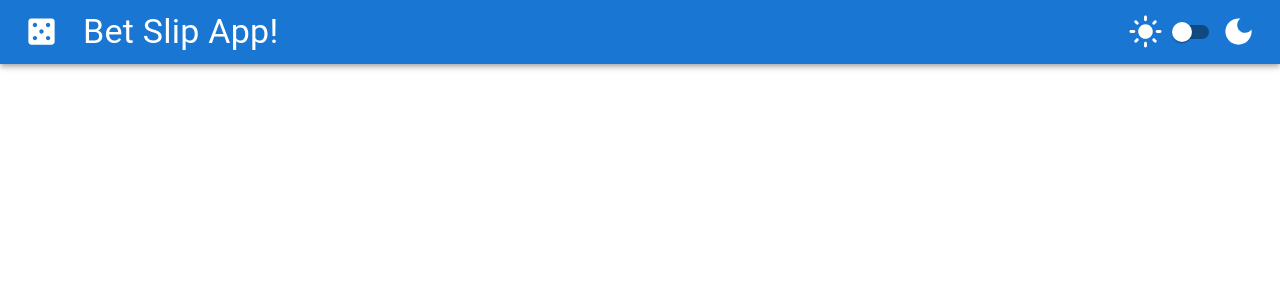
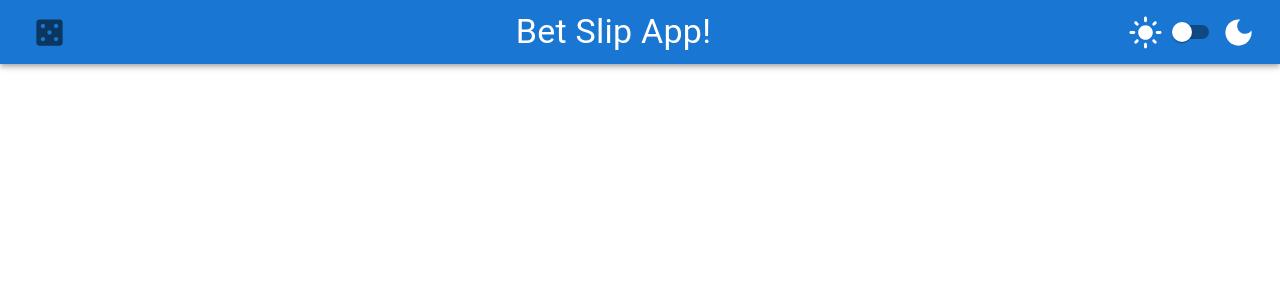
Before and after one commit to yuvalitah/Alphabet-Bet-Slip-Exercise, a React (Create React App) app: page / in a window 1280 px wide. Shown: the top 300 px of the page. Built offline with nearby package versions, Linux system fonts and the light colour scheme.

Commit message:
Change the drawer and header to work differently

```diff
--- a/src/components/drawer/Drawer.tsx
+++ b/src/components/drawer/Drawer.tsx
@@ -9,16 +9,11 @@ interface IDrawerProps {
 }
 
 export const Drawer = ({ isOpen, handleDrawerToggle }: IDrawerProps) => (
-  <MuiDrawer
-    variant="temporary"
-    open={isOpen}
-    onClose={handleDrawerToggle}
-    sx={{ display: { xs: "block", sm: "none" } }}
-  >
+  <MuiDrawer variant="temporary" open={isOpen} onClose={handleDrawerToggle}>
     <Box textAlign="center" flex={1}>
       <DrawerTitle />
       <Divider />
-      <Box mt={3}>
+      <Box mt={3} sx={{ display: { xs: "block", sm: "none" } }}>
         <ThemeToggle />
       </Box>
     </Box>
--- a/src/components/drawer/DrawerIcon.tsx
+++ b/src/components/drawer/DrawerIcon.tsx
@@ -1,13 +1,13 @@
 import React from "react";
 import { IconButton } from "@mui/material";
-import MenuIcon from "@mui/icons-material/Menu";
+import CasinoIcon from "@mui/icons-material/Casino";
 
 interface IDrawerIconProps {
   handleDrawerToggle: () => void;
 }
 
 export const DrawerIcon = ({ handleDrawerToggle }: IDrawerIconProps) => (
-  <IconButton onClick={handleDrawerToggle} sx={{ display: { sm: "none" } }}>
-    <MenuIcon fontSize="large" />
+  <IconButton onClick={handleDrawerToggle}>
+    <CasinoIcon fontSize="large" />
   </IconButton>
 );
--- a/src/components/drawer/DrawerTitle.tsx
+++ b/src/components/drawer/DrawerTitle.tsx
@@ -6,7 +6,7 @@ export const DrawerTitle = () => (
   <Box display="flex" alignItems="center" justifyContent="center">
     <CasinoIcon fontSize="large" />
     <Typography variant="h5" m={2}>
-      Bet Slip App!
+      Bet Slip
     </Typography>
   </Box>
 );
--- a/src/components/header/HeaderTitle.tsx
+++ b/src/components/header/HeaderTitle.tsx
@@ -1,6 +1,5 @@
 import React from "react";
 import { Typography, Box } from "@mui/material";
-import CasinoIcon from "@mui/icons-material/Casino";
 
 export const HeaderTitle = () => (
   <Box
@@ -8,7 +7,6 @@ export const HeaderTitle = () => (
     alignItems="center"
     sx={{ display: { xs: "none", sm: "flex" } }}
   >
-    <CasinoIcon fontSize="large" />
     <Typography variant="h4" ml={3} noWrap>
       Bet Slip App!
     </Typography>
```
